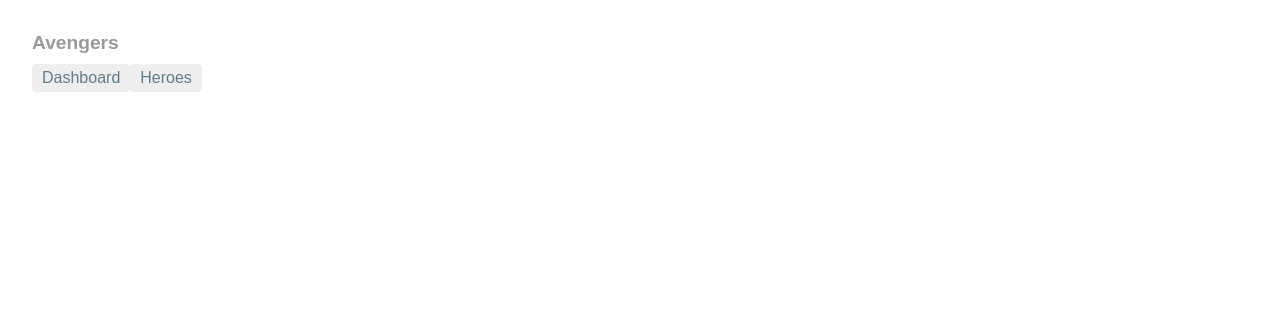
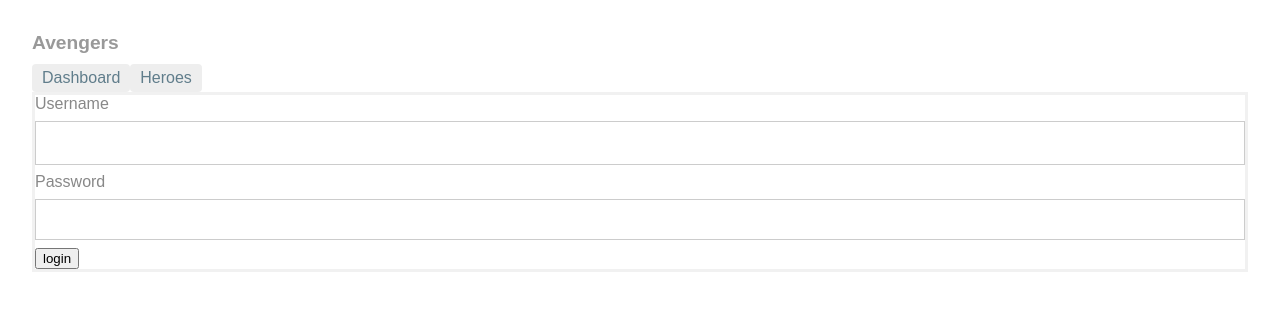
Before and after one commit to dsandura/angularHeroes, an Angular app: page /login in a window 1280 px wide. Before the commit this address led to /. Shown: the top 310 px of the page. Built offline with nearby package versions, Linux system fonts and the light colour scheme.

Commit message:
added login component
login component
html
custom css
function on submit

```diff
--- a/src/app/app-routing.module.ts
+++ b/src/app/app-routing.module.ts
@@ -3,6 +3,7 @@
 import { HeroesComponent }      from './heroes/heroes.component';
 import { DashboardComponent } from './dashboard/dashboard.component';
 import { HeroDetailComponent } from './hero-detail/hero-detail.component';
+import { LoginComponent } from './login/login.component';
 
 
 const routes : Routes = [
@@ -10,6 +11,7 @@
   {path: 'dashboard', component: DashboardComponent},
   {path: '', redirectTo: '/dashboard', pathMatch: 'full'},
   {path: 'detail/:id', component: HeroDetailComponent },
+  {path: 'login', component: LoginComponent}
 ];
 
 @NgModule({
--- /dev/null
+++ b/src/app/login/login.component.css
@@ -0,0 +1,66 @@
+<!DOCTYPE html>
+<html>
+<head>
+<meta name="viewport" content="width=device-width, initial-scale=1">
+<style>
+body {font-family: Arial, Helvetica, sans-serif;}
+form {border: 3px solid #f1f1f1;}
+
+input[type=text], input[type=password] {
+  width: 100%;
+  padding: 12px 20px;
+  margin: 8px 0;
+  display: inline-block;
+  border: 1px solid #ccc;
+  box-sizing: border-box;
+}
+
+button {
+  background-color: #4CAF50;
+  color: white;
+  padding: 14px 20px;
+  margin: 8px 0;
+  border: none;
+  cursor: pointer;
+  width: 100%;
+}
+
+button:hover {
+  opacity: 0.8;
+}
+
+.cancelbtn {
+  width: auto;
+  padding: 10px 18px;
+  background-color: #f44336;
+}
+
+.imgcontainer {
+  text-align: center;
+  margin: 24px 0 12px 0;
+}
+
+img.avatar {
+  width: 40%;
+  border-radius: 50%;
+}
+
+.container {
+  padding: 16px;
+}
+
+span.psw {
+  float: right;
+  padding-top: 16px;
+}
+
+/* Change styles for span and cancel button on extra small screens */
+@media screen and (max-width: 300px) {
+  span.psw {
+     display: block;
+     float: none;
+  }
+  .cancelbtn {
+     width: 100%;
+  }
+}
--- /dev/null
+++ b/src/app/login/login.component.html
@@ -0,0 +1,13 @@
+<form>
+  <div class="input">
+    <label>Username</label>
+    <input type="text" name="username" [(ngModel)]="username">
+  </div>
+  <div class="input">
+    <label>Password</label>
+    <input type="password" name="password" [(ngModel)]="password">
+  </div>
+  <div class="input">
+    <input type="submit" value="login" (click)="loginUser()">
+  </div>
+</form>
--- /dev/null
+++ b/src/app/login/login.component.ts
@@ -0,0 +1,24 @@
+import { Component, OnInit } from '@angular/core';
+
+@Component({
+  selector: 'app-login',
+  templateUrl: './login.component.html',
+  styleUrls: ['./login.component.css']
+})
+export class LoginComponent implements OnInit {
+
+  username:string;
+  password:string;
+  constructor() { }
+
+  ngOnInit() {
+  }
+
+  loginUser(){
+    if(this.username == "Admin" && this.password== "admin")
+    {
+      console.log("Welcome");
+    }
+  }
+
+}
```
Also changed, not shown: src/app/app.module.ts (+6 -2 lines), 1 other file (tests, documents, lock files or other folders).
